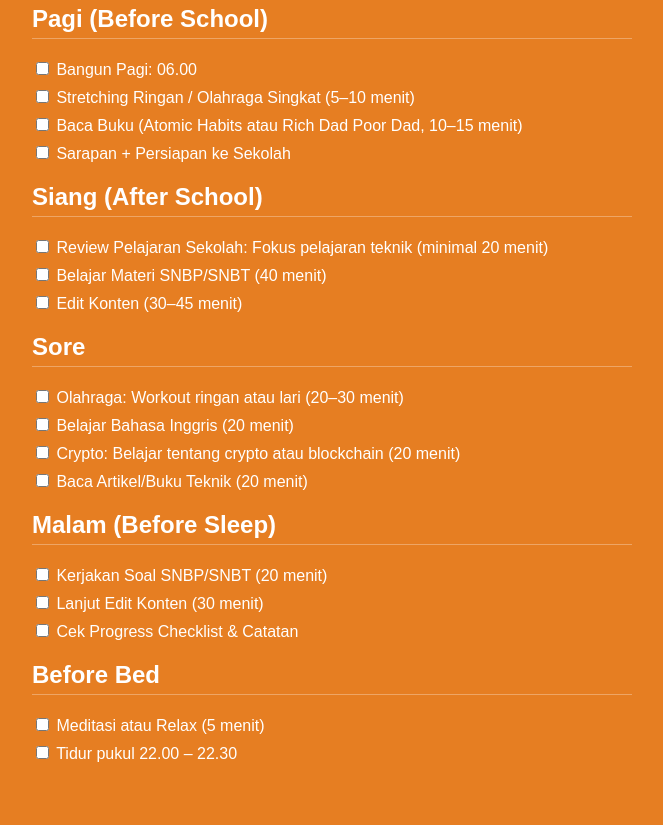
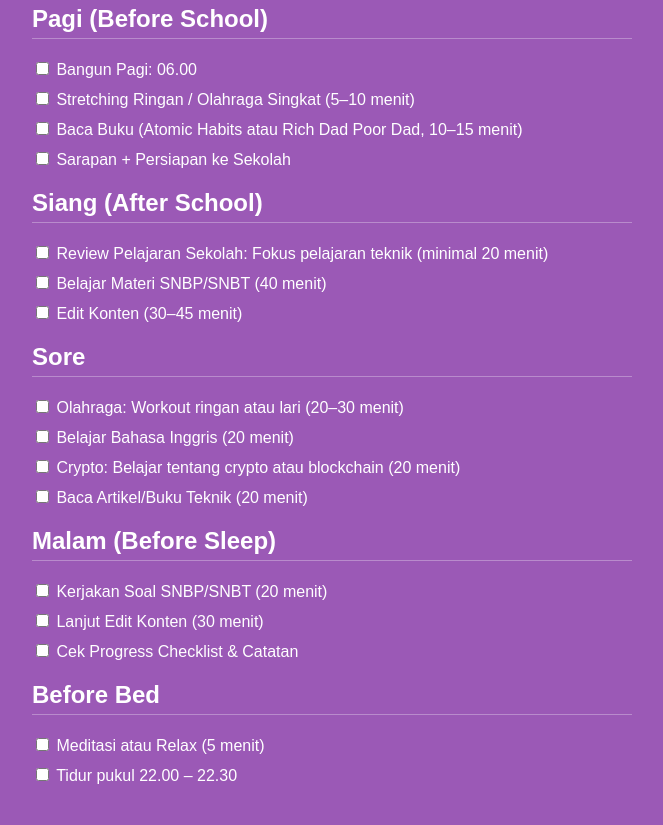
Before and after one commit to FreedomBiz2/Plan, a plain HTML site: page index.html in a window 1280 px wide. Shown: the part 125-950 px from the top of the page, without its empty margins (308-971 px from the left). Before the commit the page ends 926 px from the top, so only its background shows below. Drawn offline with Linux system fonts and the light colour scheme.

Commit message:
Update index.html

```diff
--- a/index.html
+++ b/index.html
@@ -29,11 +29,10 @@
   }
   label {
     display: block;
-    margin: 8px 0;
+    margin: 10px 0;
     cursor: pointer;
     text-align: left;
   }
-
   input[type="checkbox"] {
     cursor: pointer;
   }
@@ -100,7 +99,7 @@
   setInterval(updateWaktu, 1000);
   updateWaktu(); // update langsung saat load
 
-  // Semua ID checkbox yg ada
+  // Semua ID checklist
   const ids = [
     'bangunPagi', 'stretching', 'bacaBukuPagi', 'sarapan',
     'reviewPelajaran', 'belajarSNBP', 'editKontenSiang',
@@ -114,43 +113,47 @@
 
   function getTodayString() {
     const d = new Date();
-    return d.toISOString().slice(0,10);
+    return d.toISOString().slice(0,10); // format yyyy-mm-dd
   }
 
   function getColorByDate(dateStr) {
     const colors = [
-      '#1abc9c', '#3498db', '#9b59b6', '#e67e22', '#e74c3c',
-      '#2ecc71', '#34495e', '#16a085', '#f39c12', '#d35400',
-      '#27ae60', '#8e44ad'
+      '#f39c12', '#1abc9c', '#3498db', '#9b59b6', '#e67e22',
+      '#e74c3c', '#34495e', '#16a085', '#d35400', '#27ae60',
+      '#8e44ad', '#2ecc71'
     ];
-
     let hash = 0;
-    for(let i=0; i<dateStr.length; i++){
+    for (let i = 0; i < dateStr.length; i++) {
       hash = dateStr.charCodeAt(i) + ((hash << 5) - hash);
     }
-
-    const index = Math.abs(hash) % colors.length;
-    return colors[index];
+    return colors[Math.abs(hash) % colors.length];
   }
 
   function loadChecklist() {
     const savedDate = localStorage.getItem(DATE_KEY);
     const today = getTodayString();
 
+    // Debugging log untuk memastikan tanggal
+    console.log("Saved Date:", savedDate);
+    console.log("Today's Date:", today);
+
+    // Set warna latar harian
     document.body.style.backgroundColor = getColorByDate(today);
 
-    if(savedDate !== today) {
-      ids.forEach(id => document.getElementById(id).checked = false);
-      localStorage.setItem(DATE_KEY, today);
-      localStorage.removeItem(CHECKLIST_KEY);
-      saveChecklist();
+    if (savedDate !== today) {
+      console.log("Hari baru, reset checklist!");
+      ids.forEach(id => document.getElementById(id).checked = false); // Reset semua checkbox
+      localStorage.setItem(DATE_KEY, today); // Simpan tanggal baru
+      localStorage.removeItem(CHECKLIST_KEY); // Hapus status checklist lama
+      saveChecklist(); // Simpan default kosong
     } else {
+      console.log("Load status checklist sebelumnya");
       let status = localStorage.getItem(CHECKLIST_KEY);
-      if(status) {
+      if (status) {
         status = JSON.parse(status);
         ids.forEach(id => {
           const checked = status[id];
-          if(typeof checked === 'boolean'){
+          if (typeof checked === 'boolean') {
             document.getElementById(id).checked = checked;
           }
         });
@@ -166,22 +169,11 @@
     localStorage.setItem(CHECKLIST_KEY, JSON.stringify(status));
   }
 
-  function vibrateOnCheck(event) {
-    if(event.target.checked && navigator.vibrate){
-      navigator.vibrate(100);
-    }
-  }
-
   ids.forEach(id => {
-    const cb = document.getElementById(id);
-    cb.addEventListener('change', e => {
-      saveChecklist();
-      vibrateOnCheck(e);
-    });
+    document.getElementById(id).addEventListener('change', saveChecklist);
   });
 
   loadChecklist();
-
 </script>
 
 </body>
```
